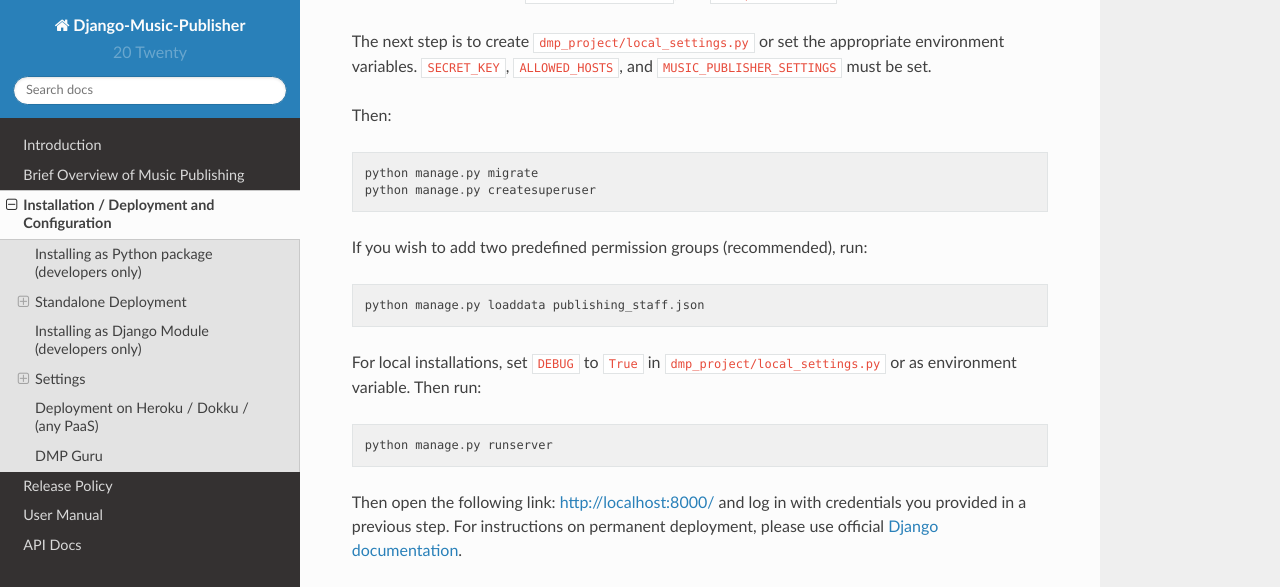
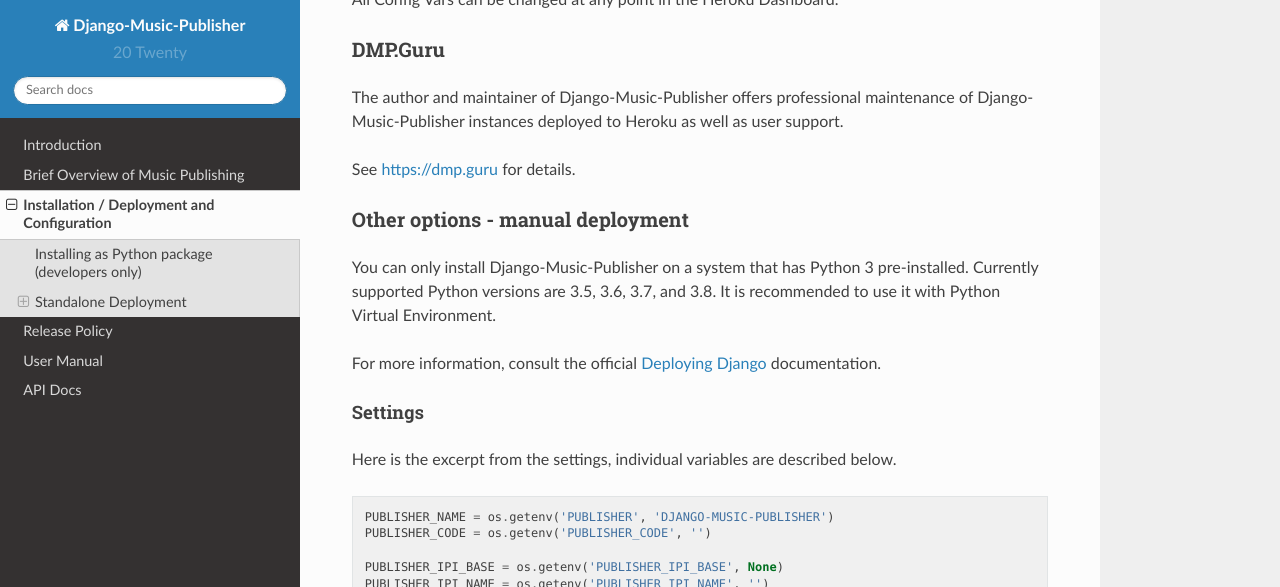
Before and after one commit to matijakolaric-com/django-music-publisher, a Sphinx documentation site: the page built from docs/installation.rst, in a window 1280 px wide and 1400 px high, scrolled down 1272 px. Shown: the top 587 px of the window. Built offline with Sphinx 7.4.7 and the Read the Docs theme 2.0.0, drawn with Linux system fonts in a browser that asks for light colours; some of the changed text lies outside the part shown; grey boxes are pictures that could not be loaded.

Commit message:
Installation instructions

```diff
--- a/docs/installation.rst
+++ b/docs/installation.rst
@@ -22,146 +22,102 @@
 Depending on your needs and technical knowledge, there are several options here. They are listed below, starting with
 the simplest option.
 
+
 Deployment to Heroku
 --------------------
 
-This is the fastest and simplest option to deploy Django-Music-Publisher. One can use
-the free tier of Heroku for testing and even for production up to ~1000 musical works.
-This is the default.
+This is the fastest and simplest option. One can use the free tier of Heroku for testing and even for production up to
+~1000 musical works. This is the default.
 
 .. raw:: html
 
-    Simply press <a href="https://heroku.com/deploy?template=https://github.com/matijakolaric-com/django-music-publisher/tree/20">here</a>
-    and you will be taken to Heroku. You need to register and then follow the instructions.
+    <p>Simply press <a href="https://heroku.com/deploy?template=https://github.com/matijakolaric-com/django-music-publisher/tree/20">here</a>
+    and you will be taken to Heroku. You need to register and then follow the instructions.</p>
 
-You will have to enter several Config Vars, please note that only these are required:
+
+You should enter the name for your app, choose the region, and
+enter several Config Vars.
+
+The first set is used for generating the superuser account. You can and
+change the password once you log in. You may as well delete these variables after the initial
+installation in Heroku dashboard. *Please be careful, Heroku orders the fields alphabetically, e.g. USERNAME comes
+after PASSWORD.*
+
+* ``DJANGO_SUPERUSER_EMAIL`` - email address for the administrator account
+* ``DJANGO_SUPERUSER_PASSWORD`` - password for the administrator account
+* ``DJANGO_SUPERUSER_USERNAME`` - password for the administrator account
+
+From the rest of the fields about your publishing entity, only these are required.
 
 * ``PUBLISHER`` - the name of the publisher
 * ``PUBLISHER_IPI_NAME`` - your IPI Name number
 * ``PUBLISHER_SOCIETY_PR`` - numeric code of your collecting society
 
+All Config Vars can be changed at any point in the Heroku Dashboard.
 
+DMP.Guru
+--------
 
+The author and maintainer of Django-Music-Publisher offers professional maintenance of
+Django-Music-Publisher instances deployed to Heroku as well as user support.
 
-You can only install this project on a system that has Python 3 pre-installed. Supported versions are 3.5, 3.6, 3.7, and
-3.8.
+See https://dmp.guru for details.
 
-Do::
+Other options - manual deployment
+----------------------------------
 
-    python3 -m venv dmp
-    cd dmp
-    source bin/activate
-    git clone https://github.com/matijakolaric-com/django-music-publisher.git
-    cd django-music-publisher
-    pip install -r requirements.txt
+You can only install Django-Music-Publisher on a system that has Python 3 pre-installed.
+Currently supported Python versions are 3.5, 3.6, 3.7, and 3.8. It is recommended to use it with
+Python Virtual Environment.
 
-On Windows: instead of ``source bin/activate``, run ``Scripts\activate``.
-
-The next step is to create ``dmp_project/local_settings.py`` or set the
-appropriate environment variables. ``SECRET_KEY``, ``ALLOWED_HOSTS``, and
-``MUSIC_PUBLISHER_SETTINGS`` must be set.
-
-Then::
-
-    python manage.py migrate
-    python manage.py createsuperuser
-
-If you wish to add two predefined permission groups (recommended), run::
-
-    python manage.py loaddata publishing_staff.json
-
-For local installations, set ``DEBUG`` to ``True`` in
-``dmp_project/local_settings.py`` or as environment variable. Then run::
-
-    python manage.py runserver
-
-Then open the following link: http://localhost:8000/ and log in with
-credentials you provided in a previous step. For instructions on permanent
-deployment, please use official
-`Django documentation <https://www.djangoproject.com/>`_.
-
-.. raw:: html
-
-   <iframe width="704" height="396" src="https://www.youtube-nocookie.com/embed/H1cVGXpM-3s/?list=PLDIerrls8_JBuS82lC3qMSt-Yc-SKq8g3" frameborder="0" allowfullscreen="1">&nbsp;</iframe>
-   <p>The installation process for an older version can be seen here.</p>
-   <p>This video is delivered from a cookie-less domain, which enhances your privacy, but some links in videos don't work.</p>
-
-Installing as Django Module (developers only)
-===============================================================================
-
-If you plan to use Django-Music-Publisher as one of the apps in your Django project, there is nothing special about it::
-
-    pip install --upgrade django_music_publisher
-
-Add ``music_publisher.apps.MusicPublisherConfig`` to ``INSTALLED_APPS``, no
-URLs need to be added, as everything goes through the Django Admin.
+For more information, consult the official
+`Deploying Django <https://docs.djangoproject.com/en/3.0/howto/deployment/>`_ documentation.
 
 
 Settings
-===============================================================================
+____________________________________
 
-You will have to add this to the settings, replace with your data.
+Here is the excerpt from the settings, individual variables are described below.
 
 .. code:: python
 
-    MUSIC_PUBLISHER_SETTINGS = {
+    PUBLISHER_NAME = os.getenv('PUBLISHER', 'DJANGO-MUSIC-PUBLISHER')
+    PUBLISHER_CODE = os.getenv('PUBLISHER_CODE', '')
 
-        'enforce_saan': True,  # Agr. # is required in many societies
-        'enforce_publisher_fee': True,  # False for self-publishers
-        'enforce_pr_society': True,  # Strictly not required, but good practice
-        'enforce_ipi_name': True,  # Strictly not required, but good practice
+    PUBLISHER_IPI_BASE = os.getenv('PUBLISHER_IPI_BASE', None)
+    PUBLISHER_IPI_NAME = os.getenv('PUBLISHER_IPI_NAME', '')
 
-        'work_id_prefix': 'TOP',  # Makes work and recording IDs somewhat unique
+    PUBLISHER_SOCIETY_PR = os.getenv('PUBLISHER_SOCIETY_PR', None)
+    PUBLISHER_SOCIETY_MR = os.getenv('PUBLISHER_SOCIETY_MR', None)
+    PUBLISHER_SOCIETY_SR = os.getenv('PUBLISHER_SOCIETY_SR', None)
 
-        'publisher_id': 'TOP',  # THE 2-4 letter CWR delivery publisher code
-        'publisher_name': 'THE ORIGINAL PUBLISHER',  # the publisher name
-        'publisher_ipi_name': '00000000199',  # IPI name number
-        'publisher_ipi_base': 'I-000000001-9',  # IPI base number (rarely used)
-        'publisher_pr_society': '52',  # Performing Rights Society Code
-        'publisher_mr_society': '44',  # Mechanical Rights Society Code
-        'publisher_sr_society': None,  # Sync Rights Society Code (rarely used)
-    }
+    PUBLISHER_AGREEMENT_SHARES = os.getenv('PUBLISHER_AGREEMENT_SHARES', '0.5,1,1')
+    REQUIRE_SAAN = os.getenv('REQUIRE_SAAN', False)
+    REQUIRE_PUBLISHER_FEE = os.getenv('REQUIRE_PUBLISHER_FEE', False)
 
-More information is available in this `video <https://www.youtube.com/watch?v=COi6LCzUTVQ&index=4&list=PLDIerrls8_JBuS82lC3qMSt-Yc-SKq8g3>`_. Please note that it refers to an earlier version.
 
-.. raw:: html
+Publisher-related settings
+++++++++++++++++++++++++++++
 
-   <iframe width="704" height="396" src="https://www.youtube-nocookie.com/embed/COi6LCzUTVQ/?list=PLDIerrls8_JBuS82lC3qMSt-Yc-SKq8g3" frameborder="0" allowfullscreen="1">&nbsp;</iframe>
-   <p>The settings for an older version are explained here, some have been removed since. Please note that the support for multiple publishing entities in the US are gone.</p>
-   <p>This video is delivered from a cookie-less domain, which enhances your privacy, but some links in videos don't work.</p>
+* ``PUBLISHER_NAME`` - Name of the publisher using Django-Music-Publisher, required
+* ``PUBLISHER_CODE`` - Publisher's CWR Delivery code
+* ``PUBLISHER_IPI_BASE`` - Publisher's IPI *Base* Number, rarely used
+* ``PUBLISHER_IPI_NAME`` - Publisher's IPI *Name* Number, required
 
-Additional Societies
---------------------
+Affiliation settings
+++++++++++++++++++++++++++++
+* ``PUBLISHER_SOCIETY_PR`` - Publisher's performance collecting society (PRO), required
+* ``PUBLISHER_SOCIETY_MR`` - Publisher's mechanical collecting society (MRO)
+* ``PUBLISHER_SOCIETY_SR`` - Publisher's synchronization collecting society, rarely used
 
-The only optional setting is ``MUSIC_PUBLISHER_SOCIETIES``. In the default
-set-up, only 18 societies from 12 countries are present, as well as two
-administrative agencies. Here is the format::
+Agreement-related settings
+++++++++++++++++++++++++++++
 
-    MUSIC_PUBLISHER_SOCIETIES = [
-        ('101', 'SOCAN, Canada'),
-        ('88', 'CMRRA, Canada'),
-        ('10', 'ASCAP, United States'),
-        ('21', 'BMI, United States'),
-        ('71', 'SESAC Inc., United States'),
-        ('34', 'HFA, United States'),
-        ('707', 'Musicmark, Administrative Agency')]
+* ``REQUIRE_SAAN`` - Makes *Society-assigned agreement number* field required for controlled writers
+* ``REQUIRE_PUBLISHER_FEE`` - Makes *Publisher Fee* field required for controlled writers
+* ``PUBLISHER_AGREEMENT_SHARES`` - Shares transferred to the publisher, comma separated performance, mechanical, sync
 
-.. _StandaloneDeployment:
+The last setting is a fairly complex one. The default works for most publishers, 50% of performance and 100% of
+mechanical and 100% of sync is collected by the publisher.
 
-Deployment on Heroku / Dokku / (any PaaS)
-==============================================================================
-
-``MUSIC_PUBLISHER_SETTINGS`` is required and too complex to be set as a config var.
-
-One way to do this is to create a custom Django project in a private repository that uses the ``music_publisher`` app. Most files from ``dmp_project`` folder can be reused with no or minimal changes.
-
-Another would be to use base64 encoding for this variable if your PaaS supports it.
-
-DMP Guru
-==============================================================================
-
-`DMP Guru <https://dmp.guru/>`_ is a commercial hosting service for Django-Music-Publisher. Your instance of Django-Music-Publisher can be deployed in a minute.
-
-You only need to provide basic data about the publisher (e.g. name, IPI name #, collecting society (or societies)) and it will figure out the correct settings.
-
-Your DMP instance will be properly maintained, regularly upgraded, data will be backed up daily, and you can export your data and move to another arrangement at any point.
+Please contact your society or societies to check if your country laws require a certain value.
```
